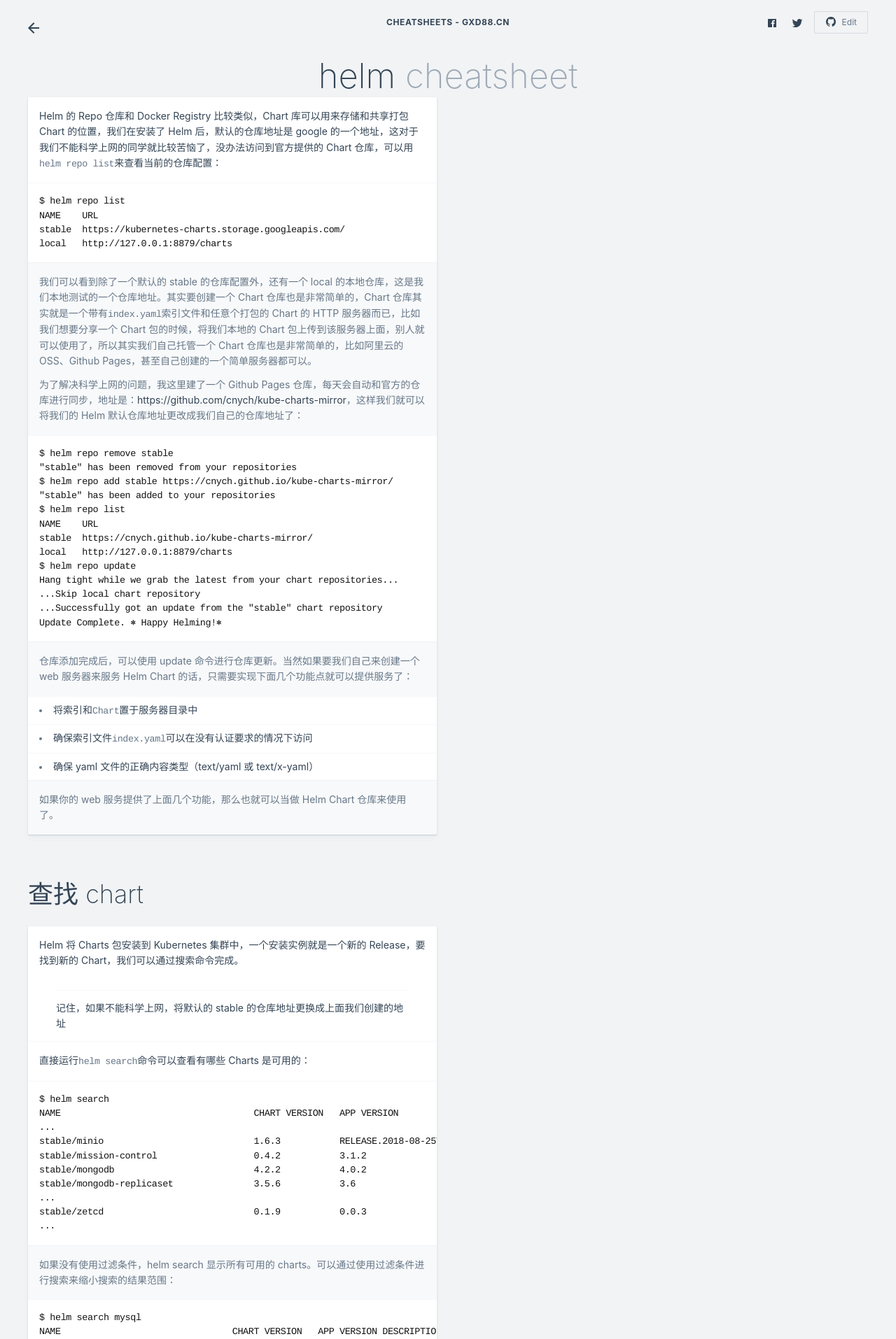
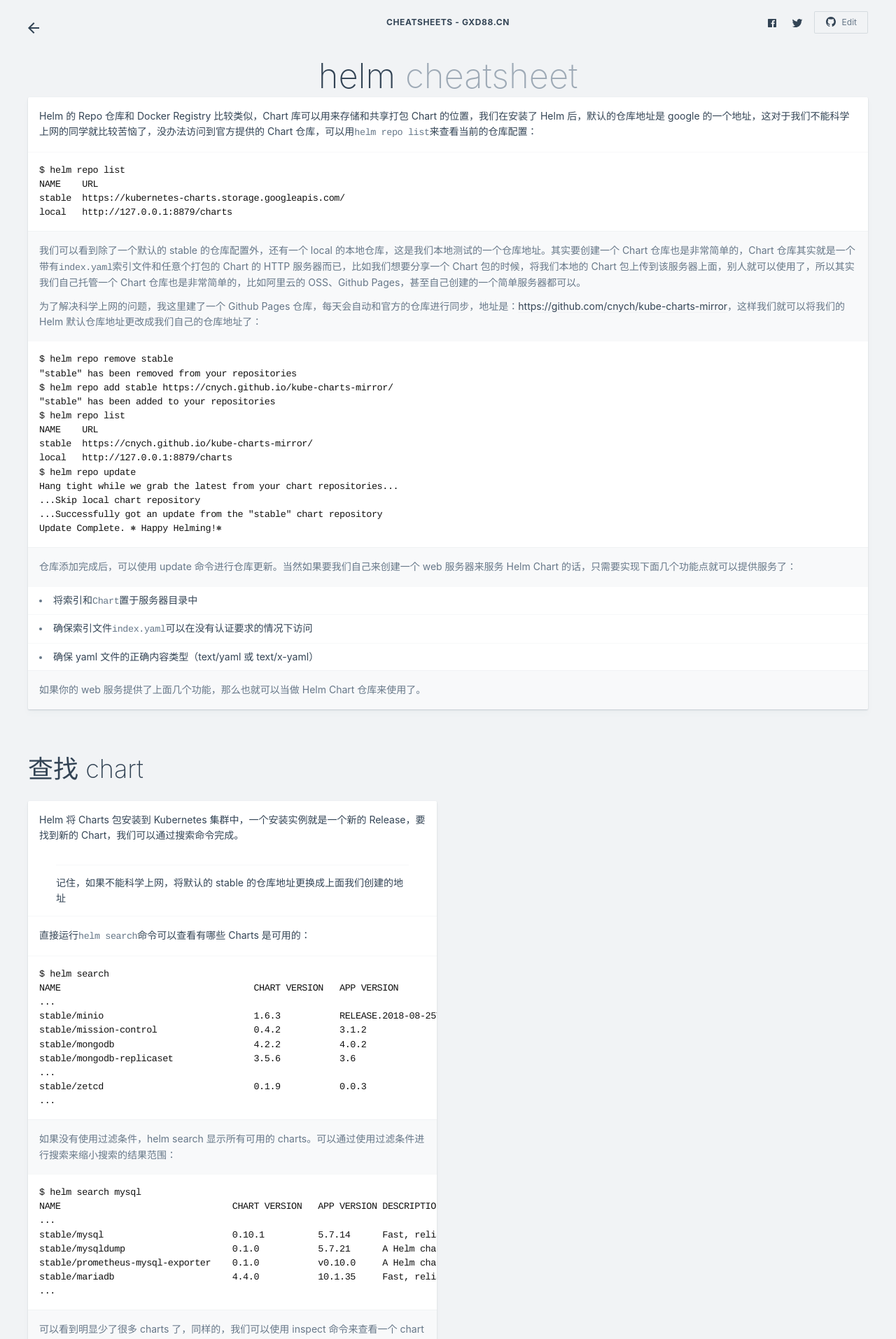
Before and after one commit to gongxiude/cheatsheets, a Jekyll site: the page built from kubernetes-helm.md, in a window 1280 px wide. Shown: the top 1914 px of the page at 70% size. Built offline with Jekyll 4.4.1, drawn with Linux system fonts in a browser that asks for light colours; nearby versions of some CDN libraries; comment, search, counter and statistics services are not loaded.

Commit message:
修改样式

```diff
--- a/kubernetes-helm.md
+++ b/kubernetes-helm.md
@@ -7,6 +7,7 @@ tags: [Featured]
 category: Kubernetes
 updated: 2017-11-19
 ---
+{: .-one-column}
 ## 仓库
 
 Helm 的 Repo 仓库和 Docker Registry 比较类似，Chart 库可以用来存储和共享打包 Chart 的位置，我们在安装了 Helm 后，默认的仓库地址是 google 的一个地址，这对于我们不能科学上网的同学就比较苦恼了，没办法访问到官方提供的 Chart 仓库，可以用`helm repo list`来查看当前的仓库配置：
```
